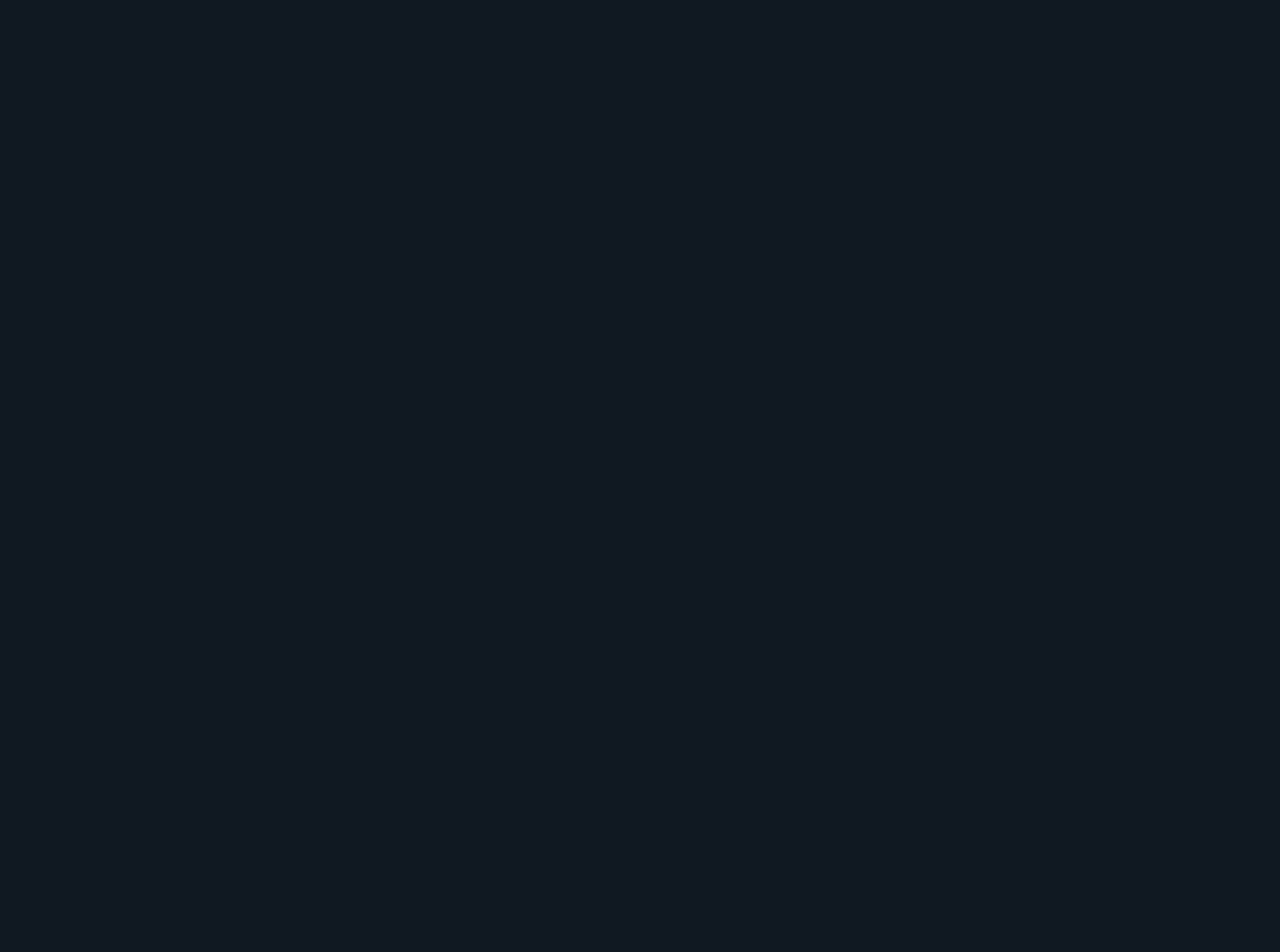
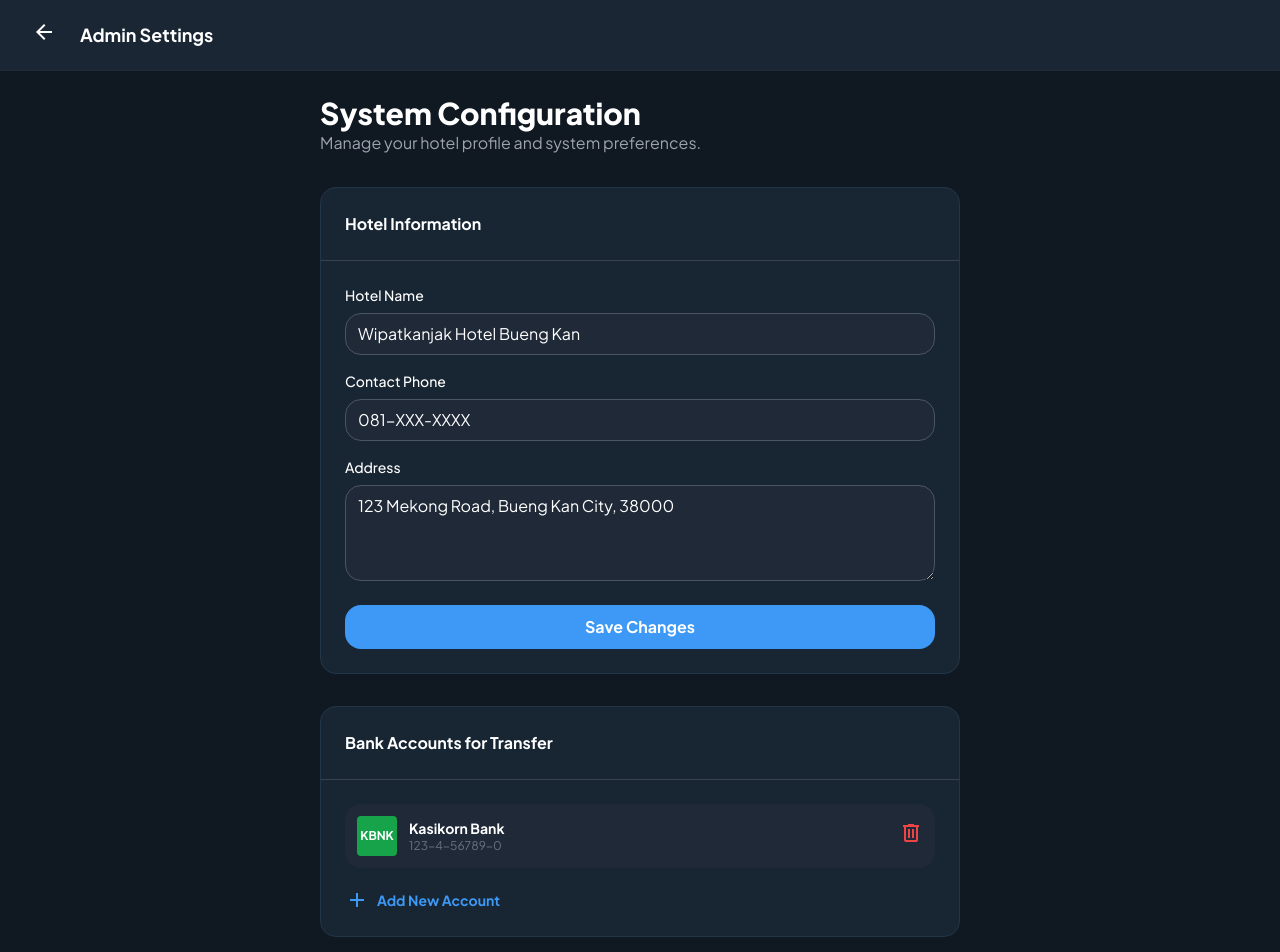
Before and after one commit to nssuwan186-dev/Vipat-hotel, a React (Vite) app: page /admin/settings in a window 1280 px wide. Before the commit this address had no page. Shown: the top 952 px of the page. Before the commit the page ends 800 px from the top, so only its background shows below. Built offline with nearby package versions, Linux system fonts and the light colour scheme.

Commit message:
Complete System: Added Promotions, Settings, and Final UI Links

```diff
--- a/src/App.jsx
+++ b/src/App.jsx
@@ -11,6 +11,8 @@ import MyBookings from './pages/MyBookings';
 import ManageRooms from './pages/ManageRooms';
 import ManageFinances from './pages/ManageFinances';
 import UserProfile from './pages/UserProfile';
+import ManagePromotions from './pages/ManagePromotions';
+import AdminSettings from './pages/AdminSettings';
 
 function App() {
   return (
@@ -25,6 +27,8 @@ function App() {
           <Route path="/admin" element={<AdminDashboard />} />
           <Route path="/admin/rooms" element={<ManageRooms />} />
           <Route path="/admin/finances" element={<ManageFinances />} />
+          <Route path="/admin/promotions" element={<ManagePromotions />} />
+          <Route path="/admin/settings" element={<AdminSettings />} />
           <Route path="/reports" element={<DailyReport />} />
           <Route path="/book/:roomId" element={<BookingForm />} />
           <Route path="/booking-success" element={<BookingSuccess />} />
--- a/src/pages/AdminDashboard.jsx
+++ b/src/pages/AdminDashboard.jsx
@@ -59,13 +59,16 @@ const AdminDashboard = () => {
             <Link to="/admin/finances" className="flex items-center gap-3 px-4 py-3 rounded-lg text-text-secondary hover:text-white hover:bg-white/5 transition-colors">
                 <span className="material-symbols-outlined">payments</span> Manage Finances
             </Link>
+            <Link to="/admin/promotions" className="flex items-center gap-3 px-4 py-3 rounded-lg text-text-secondary hover:text-white hover:bg-white/5 transition-colors">
+                <span className="material-symbols-outlined">campaign</span> Promotions
+            </Link>
             <Link to="/reports" className="flex items-center gap-3 px-4 py-3 rounded-lg text-text-secondary hover:text-white hover:bg-white/5 transition-colors">
                 <span className="material-symbols-outlined">assessment</span> Reports & Stats
             </Link>
             <div className="h-px bg-border-dark my-2"></div>
-            <a href="#" className="flex items-center gap-3 px-4 py-3 rounded-lg text-text-secondary hover:text-white hover:bg-white/5 transition-colors">
+            <Link to="/admin/settings" className="flex items-center gap-3 px-4 py-3 rounded-lg text-text-secondary hover:text-white hover:bg-white/5 transition-colors">
                 <span className="material-symbols-outlined">settings</span> Settings
-            </a>
+            </Link>
         </div>
 
         {/* Main Content */}
--- /dev/null
+++ b/src/pages/AdminSettings.jsx
@@ -0,0 +1,68 @@
+import React, { useState } from 'react';
+import { Link } from 'react-router-dom';
+
+const AdminSettings = () => {
+  return (
+    <div className="min-h-screen bg-background-light dark:bg-background-dark font-display text-slate-900 dark:text-white">
+      <header className="sticky top-0 z-50 flex items-center justify-between border-b border-[#e7edf3] dark:border-gray-800 bg-white dark:bg-[#1a2634] px-6 py-3 shadow-sm">
+        <div className="flex items-center gap-4">
+            <Link to="/admin" className="p-2 rounded-lg hover:bg-gray-100 dark:hover:bg-gray-700">
+                <span className="material-symbols-outlined">arrow_back</span>
+            </Link>
+            <h2 className="text-lg font-bold">Admin Settings</h2>
+        </div>
+      </header>
+
+      <div className="p-6 md:px-12 lg:px-20 max-w-[800px] mx-auto flex flex-col gap-8">
+        <div>
+            <h1 className="text-3xl font-black">System Configuration</h1>
+            <p className="text-gray-500 dark:text-gray-400">Manage your hotel profile and system preferences.</p>
+        </div>
+
+        <section className="bg-white dark:bg-surface-dark rounded-2xl border border-slate-200 dark:border-border-dark overflow-hidden">
+            <div className="p-6 border-b border-slate-100 dark:border-gray-700">
+                <h3 className="font-bold">Hotel Information</h3>
+            </div>
+            <div className="p-6 flex flex-col gap-4">
+                <label className="flex flex-col gap-2">
+                    <span className="text-sm font-medium">Hotel Name</span>
+                    <input className="form-input rounded-lg dark:bg-gray-800 dark:border-gray-600" defaultValue="Wipatkanjak Hotel Bueng Kan" />
+                </label>
+                <label className="flex flex-col gap-2">
+                    <span className="text-sm font-medium">Contact Phone</span>
+                    <input className="form-input rounded-lg dark:bg-gray-800 dark:border-gray-600" defaultValue="081-XXX-XXXX" />
+                </label>
+                <label className="flex flex-col gap-2">
+                    <span className="text-sm font-medium">Address</span>
+                    <textarea className="form-textarea rounded-lg dark:bg-gray-800 dark:border-gray-600 h-24">123 Mekong Road, Bueng Kan City, 38000</textarea>
+                </label>
+                <button className="bg-primary text-white py-2.5 rounded-lg font-bold hover:bg-blue-600 transition-all mt-2">Save Changes</button>
+            </div>
+        </section>
+
+        <section className="bg-white dark:bg-surface-dark rounded-2xl border border-slate-200 dark:border-border-dark overflow-hidden">
+            <div className="p-6 border-b border-slate-100 dark:border-gray-700">
+                <h3 className="font-bold">Bank Accounts for Transfer</h3>
+            </div>
+            <div className="p-6 flex flex-col gap-3">
+                <div className="flex items-center justify-between p-3 bg-slate-50 dark:bg-gray-800 rounded-lg">
+                    <div className="flex items-center gap-3">
+                        <div className="w-10 h-10 bg-green-600 rounded flex items-center justify-center text-white font-bold text-xs">KBNK</div>
+                        <div>
+                            <p className="text-sm font-bold">Kasikorn Bank</p>
+                            <p className="text-xs text-gray-500">123-4-56789-0</p>
+                        </div>
+                    </div>
+                    <button className="text-red-500"><span className="material-symbols-outlined">delete</span></button>
+                </div>
+                <button className="text-primary text-sm font-bold flex items-center gap-2 mt-2">
+                    <span className="material-symbols-outlined">add</span> Add New Account
+                </button>
+            </div>
+        </section>
+      </div>
+    </div>
+  );
+};
+
+export default AdminSettings;
--- /dev/null
+++ b/src/pages/ManagePromotions.jsx
@@ -0,0 +1,55 @@
+import React, { useState } from 'react';
+import { Link } from 'react-router-dom';
+import { useHotel } from '../context/HotelContext';
+
+const ManagePromotions = () => {
+  const { promotions } = useHotel();
+
+  return (
+    <div className="min-h-screen bg-background-light dark:bg-background-dark font-display text-slate-900 dark:text-white">
+      <header className="sticky top-0 z-50 flex items-center justify-between border-b border-[#e7edf3] dark:border-gray-800 bg-white dark:bg-[#1a2634] px-6 py-3 shadow-sm">
+        <div className="flex items-center gap-4">
+            <Link to="/admin" className="p-2 rounded-lg hover:bg-gray-100 dark:hover:bg-gray-700">
+                <span className="material-symbols-outlined">arrow_back</span>
+            </Link>
+            <h2 className="text-lg font-bold">Manage Promotions</h2>
+        </div>
+      </header>
+
+      <div className="p-6 md:px-12 lg:px-20 max-w-[1000px] mx-auto flex flex-col gap-6">
+        <div className="flex justify-between items-end">
+            <div className="flex flex-col gap-1">
+                <h1 className="text-3xl font-black">Promotions & Discounts</h1>
+                <p className="text-gray-500 dark:text-gray-400">Current active offers for your guests.</p>
+            </div>
+            <button className="flex items-center gap-2 px-5 py-2.5 bg-primary text-white rounded-lg font-bold hover:bg-blue-600 transition-all">
+                <span className="material-symbols-outlined">add</span> New Promo
+            </button>
+        </div>
+
+        <div className="grid grid-cols-1 md:grid-cols-2 gap-4">
+            {promotions.map(promo => (
+                <div key={promo.id} className="bg-white dark:bg-surface-dark p-6 rounded-2xl border border-slate-200 dark:border-border-dark flex flex-col gap-4 relative overflow-hidden group">
+                    <div className="absolute top-0 right-0 p-3">
+                        <span className="bg-primary/10 text-primary px-3 py-1 rounded-full text-xs font-black">{promo.code}</span>
+                    </div>
+                    <div>
+                        <h3 className="text-xl font-bold">{promo.name}</h3>
+                        <p className="text-sm text-gray-500 dark:text-gray-400 mt-1">{promo.condition}</p>
+                    </div>
+                    <div className="flex items-center justify-between mt-2">
+                        <span className="text-2xl font-black text-primary">{promo.discount} OFF</span>
+                        <div className="flex gap-2">
+                            <button className="p-2 text-gray-400 hover:text-primary"><span className="material-symbols-outlined">edit</span></button>
+                            <button className="p-2 text-gray-400 hover:text-red-500"><span className="material-symbols-outlined">delete</span></button>
+                        </div>
+                    </div>
+                </div>
+            ))}
+        </div>
+      </div>
+    </div>
+  );
+};
+
+export default ManagePromotions;
```
